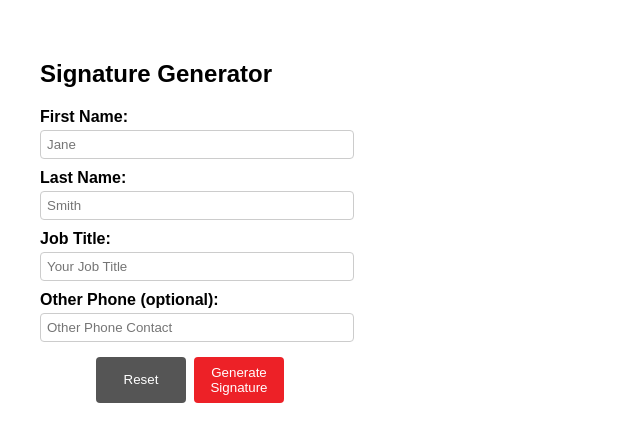
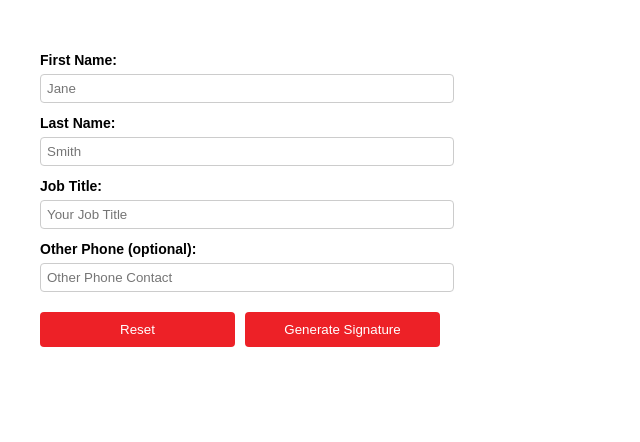
Before and after one commit to shaminahussein/MI_signature_generator, a PHP site: page / in a window 1280 px wide. Shown: the top 442 px of the page, without its empty margins (0-640 px from the left). Run offline with PHP 8.4, Linux system fonts and the light colour scheme.

Commit message:
Update index.php
final -

```diff
--- a/index.php
+++ b/index.php
@@ -7,21 +7,18 @@
 <meta charset="UTF-8">
 <title>Email Signature Generator - Mindroom Innovation</title>
 <style>
-body { font-family: Arial, sans-serif; margin:40px; display:flex; gap:40px; }
-form { width:300px; }
+body { font-family: Arial, sans-serif; margin:40px; display:flex; gap:40px;}
+form { width:400px; }
 label { font-weight:bold; display:block; margin-top:10px; }
 input { width:100%; padding:6px; margin-top:4px; border:1px solid #ccc; border-radius:4px; }
-.preview { flex:1; border-left:2px solid #ed2127; padding-left:20px; }
-.signature { font-family: Arial; font-size:14px; color:#000; }
-.buttons { display:flex; flex-wrap:wrap; gap:8px; justify-content:center; margin-top:15px; }
-.buttons button { width:30%; background:#ed2127; color:white; border:none; padding:8px 14px; border-radius:4px; cursor:pointer; }
-.buttons button.reset { background:#555; }
+button { padding:10px 20px; background:#ed2127; color:white; border:none; border-radius:4px; cursor:pointer; }
+div{font-family: Arial; font-size:14px; line-height:20px; }
 </style>
 </head>
 <body>
+  <div>
 
 <form action="generate.php" method="POST">
-  <h2>Signature Generator</h2>
   <label>First Name:</label>
   <input type="text" name="firstName" placeholder="Jane" required>
 
@@ -34,11 +31,15 @@ input { width:100%; padding:6px; margin-top:4px; border:1px solid #ccc; border-r
   <label>Other Phone (optional):</label>
   <input type="text" name="otherPhone" placeholder="Other Phone Contact">
 
-  <div class="buttons">
-    <button type="reset" class="reset">Reset</button>
-    <button type="submit">Generate Signature</button>
-  </div>
+<div style="margin-top: 20px; display: flex; gap: 10px; justify-content: flex-end;">
+  <button type="reset" style="flex: 1; padding: 10px;">Reset</button>
+  <button type="submit" style="flex: 1; padding: 10px;">Generate Signature</button>
+</div>
+
+
 </form>
+</div>
+
 
 </body>
 </html>
```
